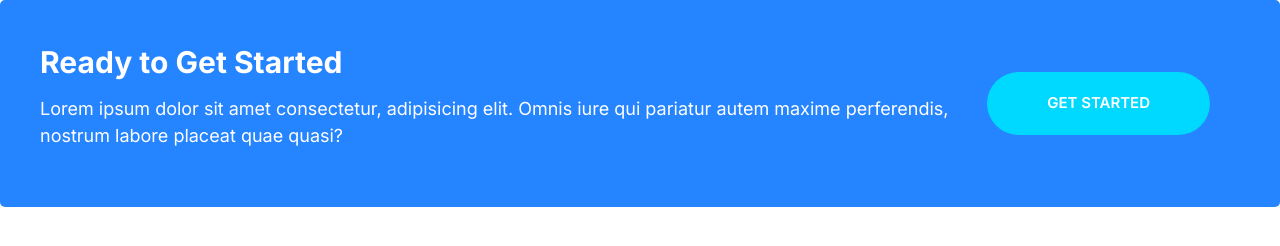
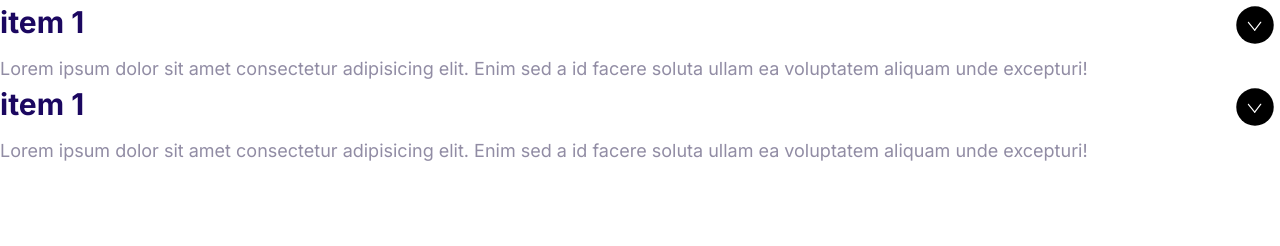
Before and after one commit to alexcammeraat/First-website-build, a plain HTML site: page index.html in a window 1280 px wide. Drawn offline with Linux system fonts and the light colour scheme.

Commit message:
Created the structure for a Collapsible Menu

```diff
--- a/CSS/stylesheet.css
+++ b/CSS/stylesheet.css
@@ -538,3 +538,38 @@ bottom: 10px;
         margin: 0 3rem;
     }
 }
+
+/*! collapsible */
+
+.collapsible__header{
+    display: flex;
+    justify-content: space-between; /*this pushes the items to the edges of the container and adds space between them*/
+}
+
+.collapsible__heading{
+    margin-top: 0;
+    font-size: 3rem;
+}
+
+.collapsible__chevron{
+    height: 50px;
+    width: 50px;
+    transform: rotate(-90deg);
+    transition: transform 0.3s;
+}
+
+.collapsible__content{
+   max-height: 0;
+   overflow: hidden;
+   transition: all 0.3s;
+   opacity: 0;
+}
+
+.collapsible--expanded .collapsible__chevron {
+    transform: rotate(0);
+}
+
+.collapsible--expanded .collapsible__content{
+    max-height: 100vh;
+opacity: 1;
+}
--- a/index.html
+++ b/index.html
@@ -12,14 +12,26 @@
     <link rel="stylesheet" href="CSS/stylesheet.css">
 </head>
 <body>
-<div class="callout callout--primary">
-  <div class="grid grid--1x2">
-    <div class="callout__content">
-      <h2  class="callout__heading">Ready to Get Started</h2>
-      <p>Lorem ipsum dolor sit amet consectetur, adipisicing elit. Omnis iure qui pariatur autem maxime perferendis, nostrum labore placeat quae quasi?</p>
-    </div>
-    <a href="#" class="btn btn--secondary btn--stretched">Get Started</a>
+<div class="collapsible collapsible--expanded">
+  <header class="collapsible__header">
+    <h2 class="collapsible__heading">item 1</h2>
+    <img class="collapsible__chevron" src="/Images/chevron.svg"/>
+  </header>
+
+  <div class="collapsible__content">
+    Lorem ipsum dolor sit amet consectetur adipisicing elit. Enim sed a id facere soluta ullam ea voluptatem aliquam unde excepturi!
   </div>
 </div>
+<div class="collapsible collapsible--expanded">
+  <header class="collapsible__header">
+    <h2 class="collapsible__heading">item 1</h2>
+    <img class="collapsible__chevron" src="/Images/chevron.svg"/>
+  </header>
+
+  <div class="collapsible__content">
+    Lorem ipsum dolor sit amet consectetur adipisicing elit. Enim sed a id facere soluta ullam ea voluptatem aliquam unde excepturi!
+  </div>
+</div>
+<script src="js/main.js"></script>
 </body>
 </html>
--- /dev/null
+++ b/js/main.js
@@ -0,0 +1,6 @@
+const collapsibles = document.querySelectorAll(".collapsible");
+collapsibles.forEach((item) =>
+  item.addEventListener("click", function () {
+    this.classList.toggle("collapsible--expanded");
+  })
+);
```
Also changed, not shown: Components/Callout.html (added, +9 -0 lines), Components/collapsibles.html (added, +10 -0 lines), Images/chevron.svg (added).
